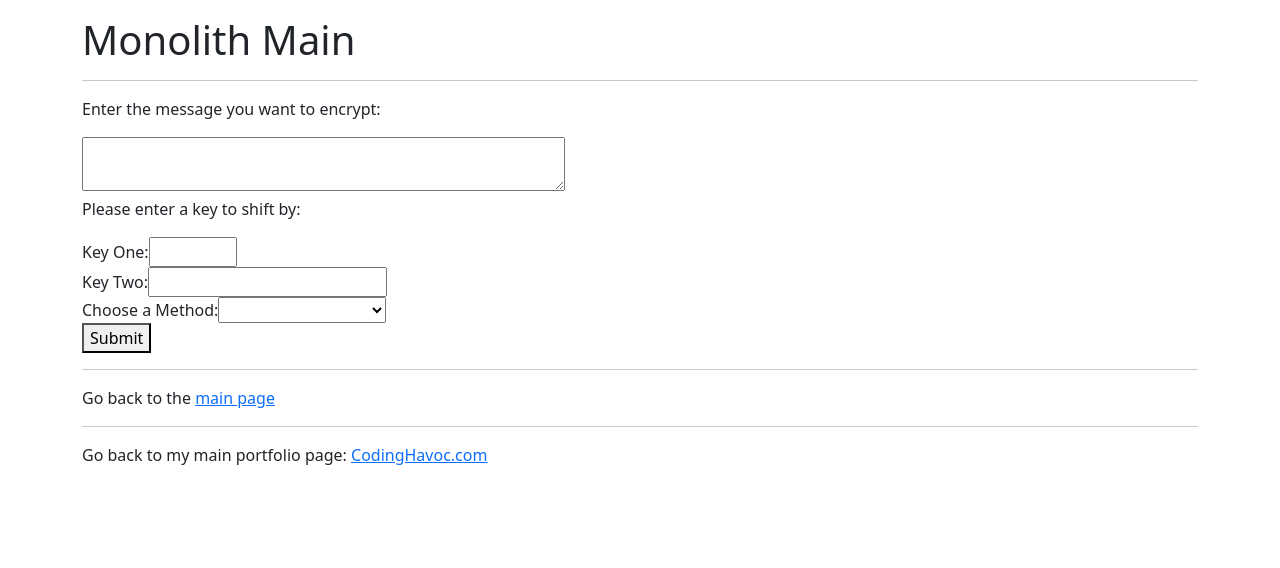
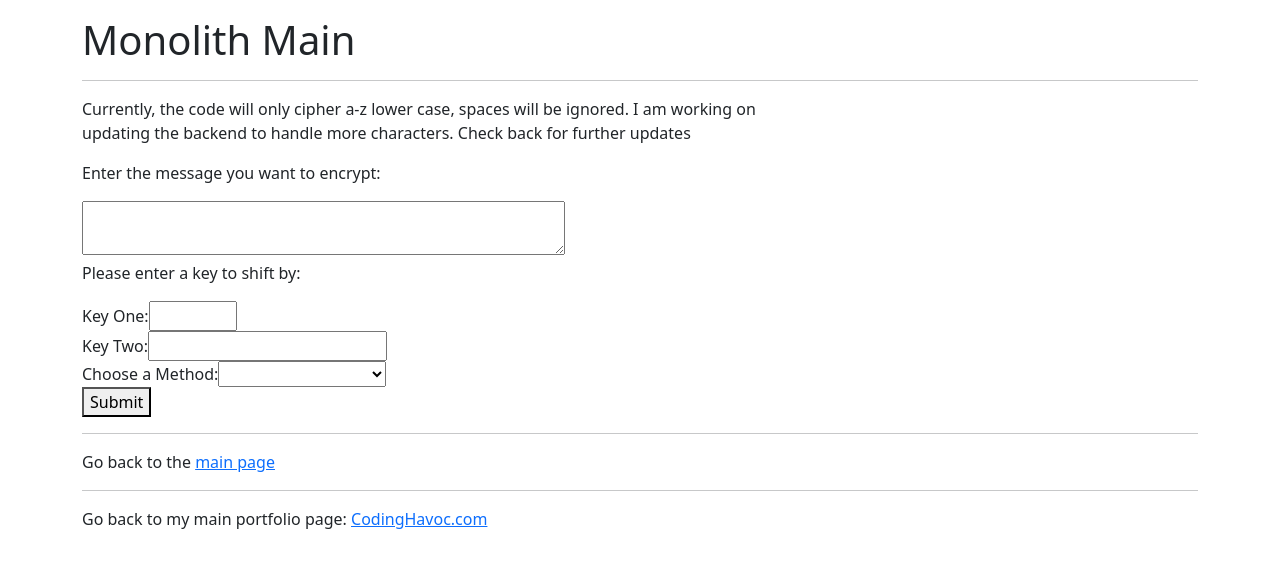
Before and after one commit to codinghavoc13/angularFrontEnd, an Angular app: page /caesar in a window 1280 px wide. Shown: the top 568 px of the page. Built offline with nearby package versions, Linux system fonts and the light colour scheme.

Commit message:
202311291254 - Add note for limited character selection

```diff
--- a/src/app/components/caesar-cipher/caesar-cipher.component.html
+++ b/src/app/components/caesar-cipher/caesar-cipher.component.html
@@ -1,5 +1,8 @@
 <div style="width:700px">
     <form [formGroup]="caesarForm" (ngSubmit)="onSubmit()">
+        <div>
+            <p>Currently, the code will only cipher a-z lower case, spaces will be ignored. I am working on updating the backend to handle more characters. Check back for further updates</p>
+        </div>
         <div>
             <p>Enter the message you want to encrypt:</p>
             <textarea rows="2" cols="50" id="message" name="message"
```
